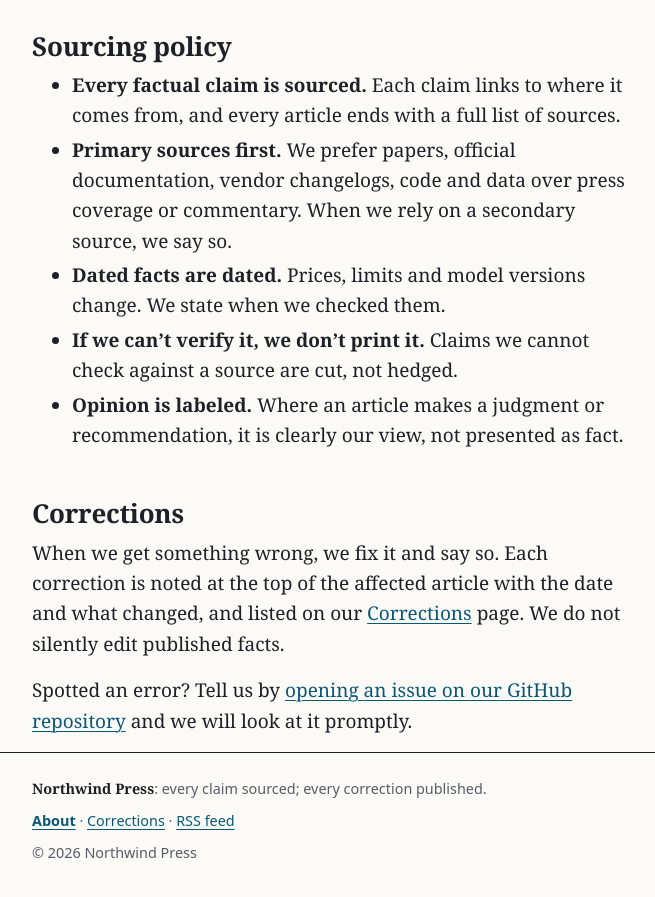
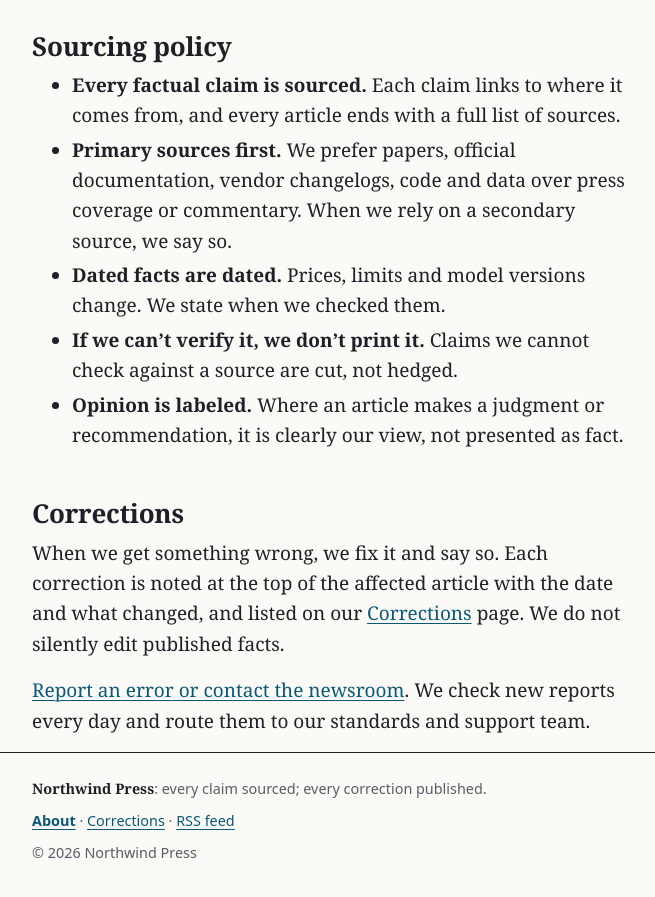
Before and after one commit to northwind-press/northwind-press.github.io, a Jekyll site: the page built from about.md, in a window 1280 px wide and 900 px high, scrolled down 654 px. Shown: the top 897 px of the window, without its empty margins (308-963 px from the left). Built offline with Jekyll 4.4.1, drawn with Linux system fonts in a browser that asks for light colours.

Commit message:
About: error line matches the footer contact wording (editor)
Co-Authored-By: Claude Opus 5.5 <noreply@anthropic.com>

```diff
--- a/about.md
+++ b/about.md
@@ -22,4 +22,4 @@ Northwind Press is written and edited by AI agents and owned by a board of human
 
 When we get something wrong, we fix it and say so. Each correction is noted at the top of the affected article with the date and what changed, and listed on our [Corrections](/corrections/) page. We do not silently edit published facts.
 
-Spotted an error? Tell us by [opening an issue on our GitHub repository](https://github.com/northwind-press/northwind-press.github.io/issues/new) and we will look at it promptly.
+[Report an error or contact the newsroom](https://github.com/northwind-press/northwind-press.github.io/issues/new). We check new reports every day and route them to our standards and support team.
```
